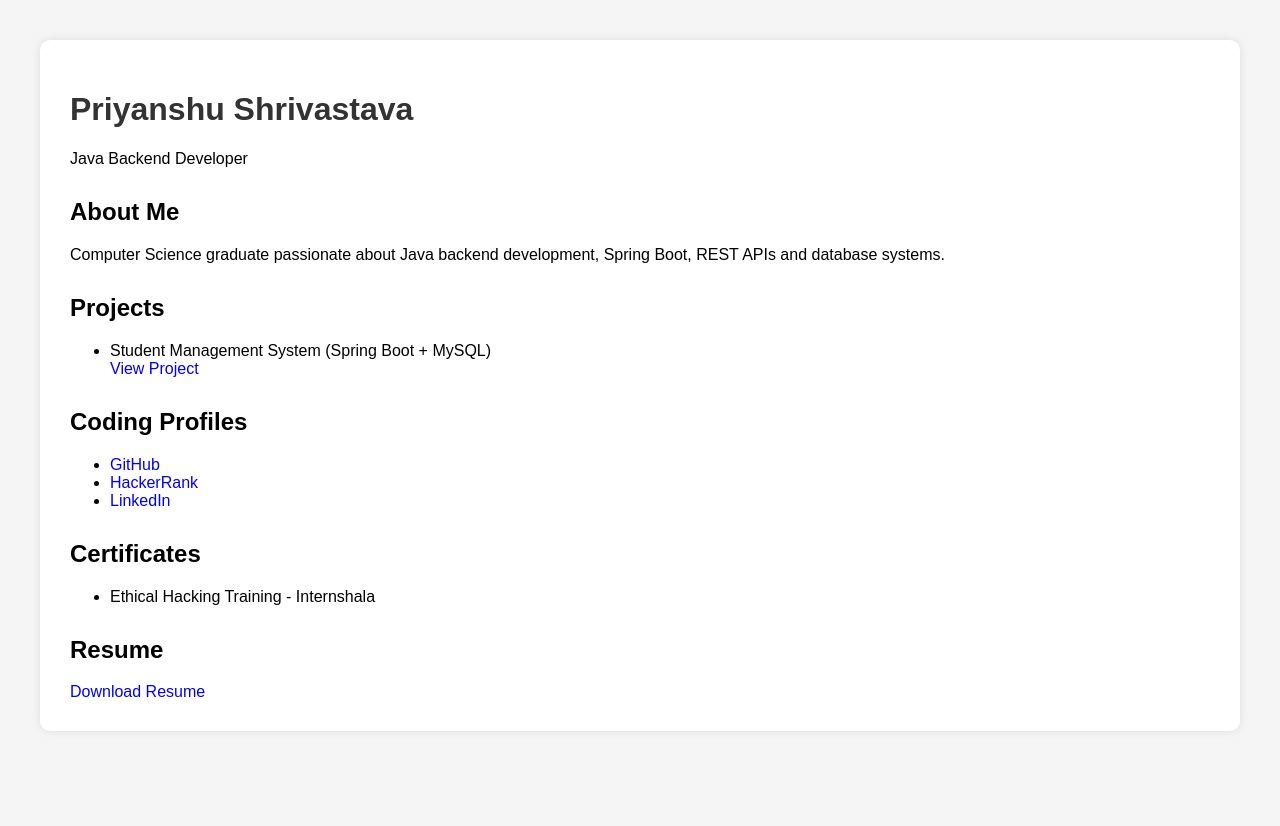
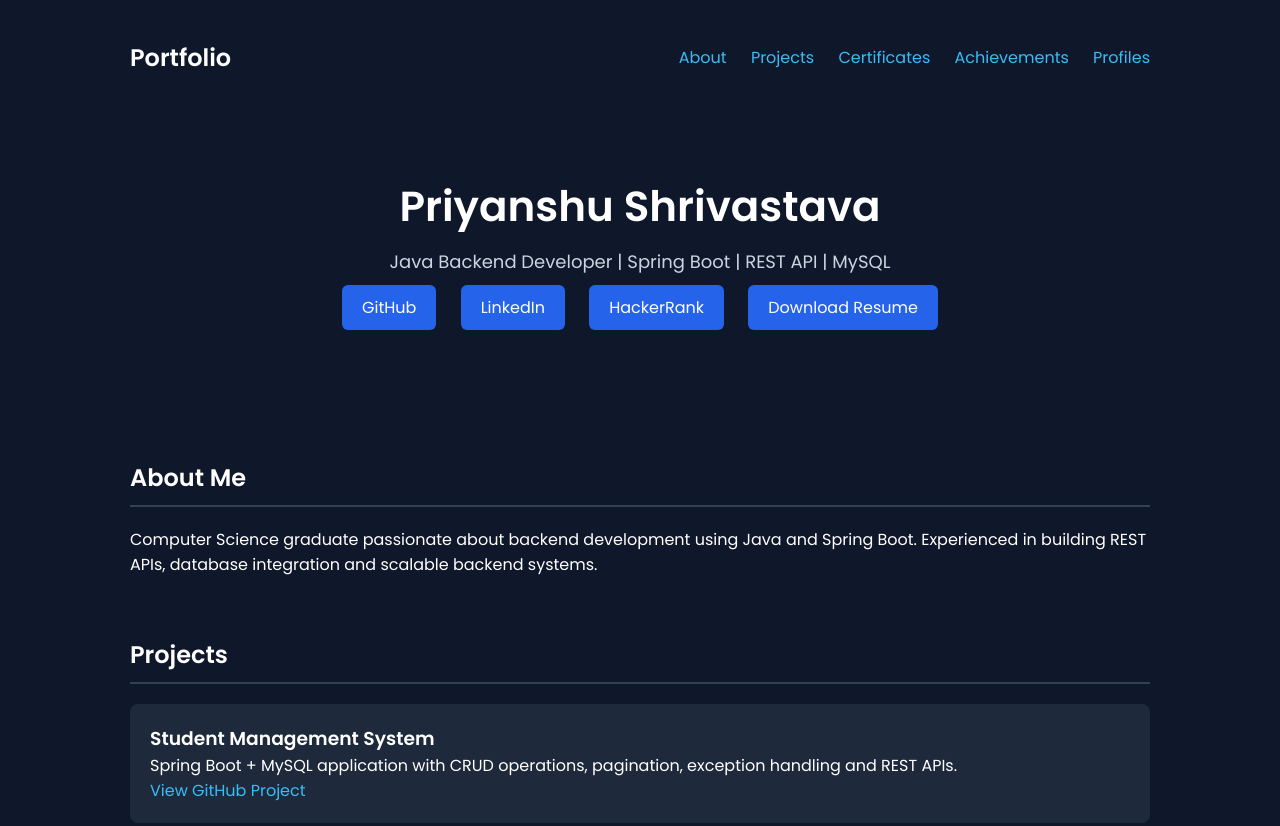
Before and after one commit to Priyanshu1290/Priyanshu-Portfolio, a plain HTML site: page Index.html in a window 1280 px wide. Shown: the top 826 px of the page. Before the commit the page ends 800 px from the top, so only its background shows below. Drawn offline with Linux system fonts and the light colour scheme.

Commit message:
Enhance portfolio layout and content
Updated the title, improved the About Me section, and refined the styling.

```diff
--- a/Index.html
+++ b/Index.html
@@ -1,94 +1,300 @@
 <!DOCTYPE html>
 <html>
+
 <head>
-<title>Priyanshu Shrivastava Portfolio</title>
+
+<title>Priyanshu Shrivastava | Java Backend Developer</title>
+
+<meta name="viewport" content="width=device-width, initial-scale=1">
+
+<link href="https://fonts.googleapis.com/css2?family=Poppins:wght@300;400;600&display=swap" rel="stylesheet">
+
 <style>
+
+*{
+margin:0;
+padding:0;
+box-sizing:border-box;
+}
+
 body{
-font-family: Arial;
-margin:40px;
-background:#f5f5f5;
+font-family:'Poppins',sans-serif;
+background:#0f172a;
+color:white;
 }
+
 .container{
-background:white;
-padding:30px;
-border-radius:10px;
-box-shadow:0px 0px 10px rgba(0,0,0,0.1);
+max-width:1100px;
+margin:auto;
+padding:40px;
 }
-h1{
-color:#333;
+
+nav{
+display:flex;
+justify-content:space-between;
+align-items:center;
+margin-bottom:40px;
 }
-.section{
-margin-top:30px;
+
+nav h2{
+font-weight:600;
 }
-a{
-color:blue;
+
+nav a{
+color:#38bdf8;
+margin-left:20px;
 text-decoration:none;
 }
+
+header{
+text-align:center;
+padding:60px 20px;
+}
+
+header h1{
+font-size:42px;
+margin-bottom:10px;
+}
+
+header p{
+color:#cbd5e1;
+font-size:18px;
+}
+
+.buttons a{
+display:inline-block;
+margin:10px;
+padding:10px 20px;
+background:#2563eb;
+color:white;
+border-radius:6px;
+text-decoration:none;
+}
+
+section{
+margin-top:60px;
+}
+
+section h2{
+border-bottom:2px solid #334155;
+padding-bottom:10px;
+margin-bottom:20px;
+}
+
+.card{
+background:#1e293b;
+padding:20px;
+margin-top:20px;
+border-radius:8px;
+}
+
+.card a{
+color:#38bdf8;
+text-decoration:none;
+}
+
+ul{
+line-height:1.8;
+}
+
+footer{
+text-align:center;
+margin-top:80px;
+color:#94a3b8;
+}
+
 </style>
+
 </head>
 
 <body>
 
 <div class="container">
 
-<h1>Priyanshu Shrivastava</h1>
-<p>Java Backend Developer</p>
+<nav>
 
-<div class="section">
-<h2>About Me</h2>
-<p>
-Computer Science graduate passionate about Java backend development,
-Spring Boot, REST APIs and database systems.
-</p>
+<h2>Portfolio</h2>
+
+<div>
+
+<a href="#about">About</a>
+
+<a href="#projects">Projects</a>
+
+<a href="#certificates">Certificates</a>
+
+<a href="#achievements">Achievements</a>
+
+<a href="#profiles">Profiles</a>
+
 </div>
 
-<div class="section">
-<h2>Projects</h2>
-<ul>
-<li>
-Student Management System (Spring Boot + MySQL)
-<br>
-<a href="https://github.com/YOUR_GITHUB_USERNAME/student-api">
-View Project
-</a>
-</li>
-</ul>
+</nav>
+
+<header>
+
+<h1>Priyanshu Shrivastava</h1>
+
+<p>Java Backend Developer | Spring Boot | REST API | MySQL</p>
+
+<div class="buttons">
+
+<a href="https://github.com/Priyanshu1290">GitHub</a>
+
+<a href="http://www.linkedin.com/in/priyanshu-shri">LinkedIn</a>
+
+<a href="https://www.hackerrank.com/profile/priyanshu125590">HackerRank</a>
+
+<a href="https://github.com/Priyanshu1290/Priyanshu-Portfolio/raw/main/Priyanshu_Resume.pdf">Download Resume</a>
+
 </div>
 
-<div class="section">
-<h2>Coding Profiles</h2>
+</header>
+
+<section id="about">
+
+<h2>About Me</h2>
+
+<p>
+
+Computer Science graduate passionate about backend development using Java and Spring Boot.
+Experienced in building REST APIs, database integration and scalable backend systems.
+
+</p>
+
+</section>
+
+<section id="projects">
+
+<h2>Projects</h2>
+
+<div class="card">
+
+<h3>Student Management System</h3>
+
+<p>
+
+Spring Boot + MySQL application with CRUD operations, pagination,
+exception handling and REST APIs.
+
+</p>
+
+<a href="https://github.com/Priyanshu1290/student-management-system/student-api">
+
+View GitHub Project
+
+</a>
+
+</div>
+
+</section>
+
+<section id="certificates">
+
+<h2>Certificates</h2>
+
+<div class="card">
+
 <ul>
+
 <li>
-<a href="https://github.com/YOUR_GITHUB_USERNAME">GitHub</a>
+Ethical Hacking Training – Internshala
+<br>
+<a href="certificates/Cyber Security Training - Certificate of Completion.pdf">View Certificate</a>
 </li>
 
 <li>
-<a href="https://www.hackerrank.com/YOUR_HACKERRANK_USERNAME">
-HackerRank
+Java Programming Certificate
+<br>
+<a href="certificates/java_basic certificate.pdf">View Certificate</a>
+</li>
+
+<li>
+SQL Database Certificate
+<br>
+<a href="certificates/CAN_25591766_3409129.pdf">View Certificate</a>
+</li>
+
+<li>
+HackerRank Java Certificate
+<br>
+<a href="certificates/Hackerrank(Software Engineer Intern) certificate.pdf">View Certificate</a>
+</li>
+
+<li>
+HackerRank Problem Solving Certificate
+<br>
+<a href="certificates/Hackerrank(Software Engineer) certificate.pdf">View Certificate</a>
+</li>
+
+</ul>
+
+</div>
+
+</section>
+
+<section id="achievements">
+
+<h2>Achievements</h2>
+
+<div class="card">
+
+<ul>
+
+<li>5⭐ Java on HackerRank</li>
+
+<li>5⭐ Problem Solving on HackerRank</li>
+
+<li>200+ Coding Problems Solved</li>
+
+<li>Strong knowledge of Java backend development</li>
+
+</ul>
+
+</div>
+
+</section>
+
+<section id="profiles">
+
+<h2>Coding Profiles</h2>
+
+<div class="card">
+
+<ul>
+
+<li>
+<a href="https://github.com/YOUR_GITHUB">
+GitHub Profile
 </a>
 </li>
 
 <li>
-<a href="https://linkedin.com/in/YOUR_LINKEDIN_USERNAME">
-LinkedIn
+<a href="https://www.hackerrank.com/YOUR_HACKERRANK">
+HackerRank Profile
 </a>
 </li>
+
+<li>
+<a href="https://linkedin.com/in/YOUR_LINKEDIN">
+LinkedIn Profile
+</a>
+</li>
+
 </ul>
+
 </div>
 
-<div class="section">
-<h2>Certificates</h2>
-<ul>
-<li>Ethical Hacking Training - Internshala</li>
-</ul>
-</div>
+</section>
 
-<div class="section">
-<h2>Resume</h2>
-<a href="#">Download Resume</a>
-</div>
+<footer>
+
+<p>© 2026 Priyanshu Shrivastava</p>
+
+</footer>
 
 </div>
 
 </body>
+
 </html>
```
